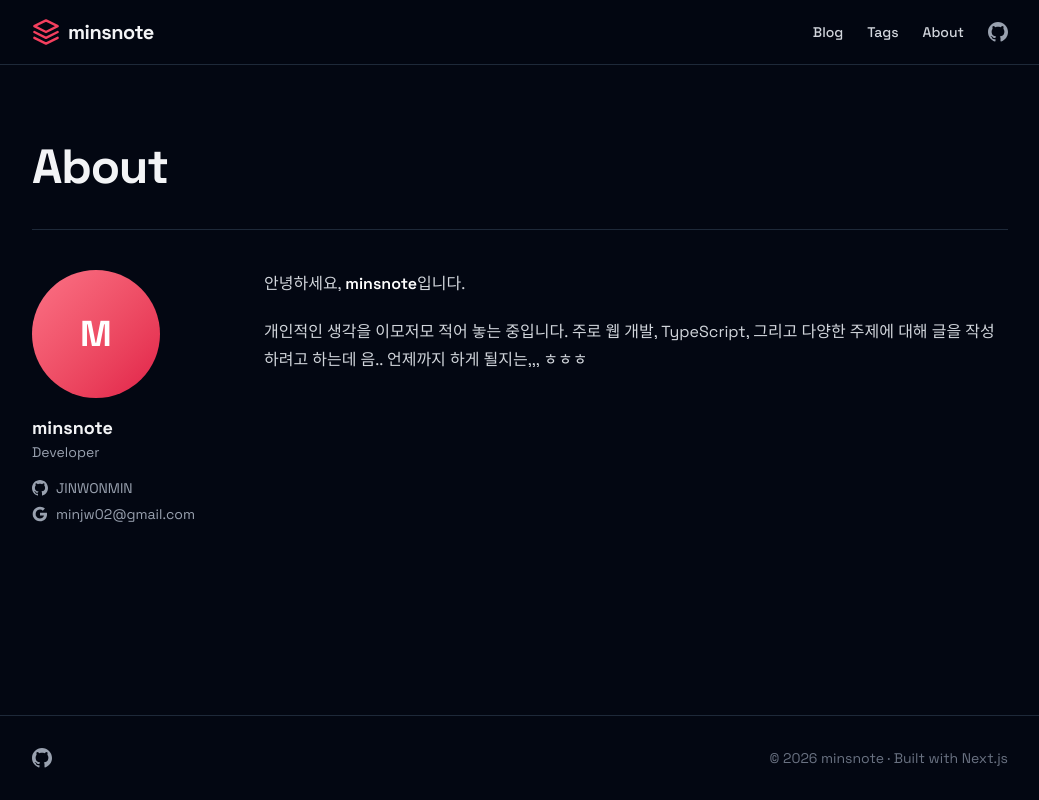
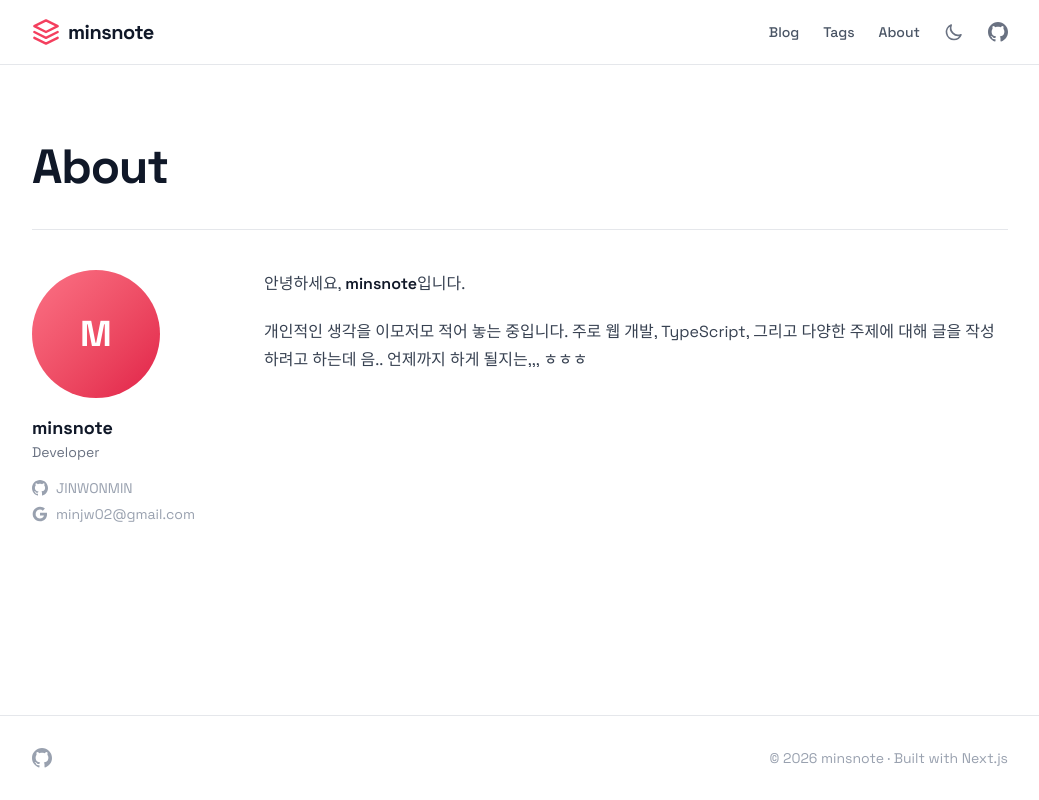
Before and after one commit to JINWONMIN/minsnote.github.io, a Next.js app: page /about in a window 1280 px wide. Shown: the whole page, without its empty margins (120-1159 px from the left). Built offline with nearby package versions, Linux system fonts and the light colour scheme; no server answers.

Commit message:
Feat/dark light toggle (#16)
* Add theme toggle with localStorage persistence and FOUC prevention

* Add theme toggle button to header navigation

* Add light mode styles for CSS variables, prose, and code blocks

* Add light mode support to search input and highlight text

```diff
--- a/src/app/globals.css
+++ b/src/app/globals.css
@@ -4,6 +4,11 @@
 @custom-variant dark (&:where(.dark, .dark *));
 
 :root {
+  --background: #ffffff;
+  --foreground: #111827;
+}
+
+.dark {
   --background: #030712;
   --foreground: #f9fafb;
 }
@@ -75,18 +80,29 @@ body {
 
 /* Prose styling */
 .prose {
-  --tw-prose-body: #d1d5db;
-  --tw-prose-headings: #f9fafb;
-  --tw-prose-links: #fb7185;
+  --tw-prose-body: #374151;
+  --tw-prose-headings: #111827;
+  --tw-prose-links: #e11d48;
   word-break: break-word;
   overflow-wrap: break-word;
 }
 
+.dark .prose {
+  --tw-prose-body: #d1d5db;
+  --tw-prose-headings: #f9fafb;
+  --tw-prose-links: #fb7185;
+}
+
 .prose pre {
-  background-color: #1e1e2e;
+  background-color: #f3f4f6;
   border-radius: 0.75rem;
   padding: 0.75rem;
   overflow-x: auto;
+  border: 1px solid #e5e7eb;
+}
+
+.dark .prose pre {
+  background-color: #1e1e2e;
   border: 1px solid #2e2e3e;
 }
 
@@ -109,6 +125,11 @@ pre:hover .code-copy-btn {
 }
 
 .code-copy-btn:hover {
+  color: #111827;
+  background-color: #e5e7eb;
+}
+
+.dark .code-copy-btn:hover {
   color: #f9fafb;
   background-color: #374151;
 }
@@ -125,10 +146,15 @@ pre:hover .code-copy-btn {
 }
 
 .prose :not(pre) > code {
-  background-color: #1f2937;
+  background-color: #f3f4f6;
   padding: 0.2rem 0.4rem;
   border-radius: 0.375rem;
   font-weight: 500;
+  color: #e11d48;
+}
+
+.dark .prose :not(pre) > code {
+  background-color: #1f2937;
   color: #fb7185;
 }
 
--- a/src/app/layout.tsx
+++ b/src/app/layout.tsx
@@ -47,8 +47,16 @@ export default function RootLayout({
   return (
     <html
       lang="ko"
-      className={`${spaceGrotesk.variable} ${jetbrainsMono.variable} h-full scroll-smooth dark`}
+      className={`${spaceGrotesk.variable} ${jetbrainsMono.variable} h-full scroll-smooth`}
+      suppressHydrationWarning
     >
+      <head>
+        <script
+          dangerouslySetInnerHTML={{
+            __html: `(function(){var t=localStorage.getItem('theme');document.documentElement.classList.toggle('dark',t?t==='dark':true)})()`,
+          }}
+        />
+      </head>
       <body className="min-h-full flex flex-col bg-white dark:bg-gray-950 text-gray-900 dark:text-gray-100 font-[family-name:var(--font-space-grotesk)] antialiased">
         <Header />
         <main className="flex-1 w-full max-w-5xl mx-auto px-4 sm:px-6 py-12">
--- a/src/components/Header.tsx
+++ b/src/components/Header.tsx
@@ -1,4 +1,5 @@
 import Link from "next/link";
+import ThemeToggle from "./ThemeToggle";
 
 const navLinks = [
   { href: "/", label: "Blog" },
@@ -33,6 +34,7 @@ export default function Header() {
               {link.label}
             </Link>
           ))}
+          <ThemeToggle />
           <a
             href="https://github.com/JINWONMIN"
             target="_blank"
--- a/src/components/SearchInput.tsx
+++ b/src/components/SearchInput.tsx
@@ -52,7 +52,7 @@ export default function SearchInput({ value, onChange }: SearchInputProps) {
         onFocus={() => setFocused(true)}
         onBlur={() => setFocused(false)}
         placeholder="Search..."
-        className="w-full rounded-lg border border-gray-700 bg-gray-800 py-2.5 pl-10 pr-16 text-sm text-gray-100 placeholder-gray-500 outline-none transition-colors focus:border-primary-500 focus:ring-1 focus:ring-primary-500"
+        className="w-full rounded-lg border border-gray-300 bg-gray-100 py-2.5 pl-10 pr-16 text-sm text-gray-900 placeholder-gray-500 outline-none transition-colors focus:border-primary-500 focus:ring-1 focus:ring-primary-500 dark:border-gray-700 dark:bg-gray-800 dark:text-gray-100"
       />
       {value && (
         <button
@@ -60,7 +60,7 @@ export default function SearchInput({ value, onChange }: SearchInputProps) {
             onChange("");
             inputRef.current?.focus();
           }}
-          className="absolute right-3 top-1/2 -translate-y-1/2 rounded p-0.5 text-gray-500 hover:text-gray-300 transition-colors"
+          className="absolute right-3 top-1/2 -translate-y-1/2 rounded p-0.5 text-gray-500 hover:text-gray-700 dark:hover:text-gray-300 transition-colors"
         >
           <svg className="h-4 w-4" fill="none" stroke="currentColor" viewBox="0 0 24 24">
             <path strokeLinecap="round" strokeLinejoin="round" strokeWidth={2} d="M6 18L18 6M6 6l12 12" />
@@ -68,7 +68,7 @@ export default function SearchInput({ value, onChange }: SearchInputProps) {
         </button>
       )}
       {showBadge && (
-        <kbd className="pointer-events-none absolute right-3 top-1/2 -translate-y-1/2 hidden rounded border border-gray-600 bg-gray-700 px-1.5 py-0.5 font-mono text-[10px] leading-none text-gray-400 sm:inline-block">
+        <kbd className="pointer-events-none absolute right-3 top-1/2 -translate-y-1/2 hidden rounded border border-gray-300 bg-gray-200 px-1.5 py-0.5 font-mono text-[10px] leading-none text-gray-500 dark:border-gray-600 dark:bg-gray-700 dark:text-gray-400 sm:inline-block">
           {shortcutLabel}
         </kbd>
       )}
--- /dev/null
+++ b/src/components/ThemeToggle.tsx
@@ -0,0 +1,36 @@
+"use client";
+
+import { useEffect, useState } from "react";
+
+export default function ThemeToggle() {
+  const [dark, setDark] = useState(true);
+
+  useEffect(() => {
+    setDark(document.documentElement.classList.contains("dark"));
+  }, []);
+
+  const toggle = () => {
+    const next = !dark;
+    setDark(next);
+    document.documentElement.classList.toggle("dark", next);
+    localStorage.setItem("theme", next ? "dark" : "light");
+  };
+
+  return (
+    <button
+      onClick={toggle}
+      className="text-gray-500 dark:text-gray-400 hover:text-primary-500 dark:hover:text-primary-400 transition-colors"
+      aria-label={dark ? "Switch to light mode" : "Switch to dark mode"}
+    >
+      {dark ? (
+        <svg className="h-5 w-5" fill="none" viewBox="0 0 24 24" stroke="currentColor" strokeWidth={2}>
+          <path strokeLinecap="round" strokeLinejoin="round" d="M12 3v1m0 16v1m9-9h-1M4 12H3m15.364 6.364l-.707-.707M6.343 6.343l-.707-.707m12.728 0l-.707.707M6.343 17.657l-.707.707M16 12a4 4 0 11-8 0 4 4 0 018 0z" />
+        </svg>
+      ) : (
+        <svg className="h-5 w-5" fill="none" viewBox="0 0 24 24" stroke="currentColor" strokeWidth={2}>
+          <path strokeLinecap="round" strokeLinejoin="round" d="M20.354 15.354A9 9 0 018.646 3.646 9.003 9.003 0 0012 21a9.003 9.003 0 008.354-5.646z" />
+        </svg>
+      )}
+    </button>
+  );
+}
--- a/src/lib/highlightText.tsx
+++ b/src/lib/highlightText.tsx
@@ -22,7 +22,7 @@ export function highlightText(
         regex.test(part) ? (
           <mark
             key={i}
-            className="bg-yellow-400/20 text-yellow-200 rounded-sm px-0.5"
+            className="bg-yellow-200/60 text-yellow-900 dark:bg-yellow-400/20 dark:text-yellow-200 rounded-sm px-0.5"
           >
             {part}
           </mark>
```
